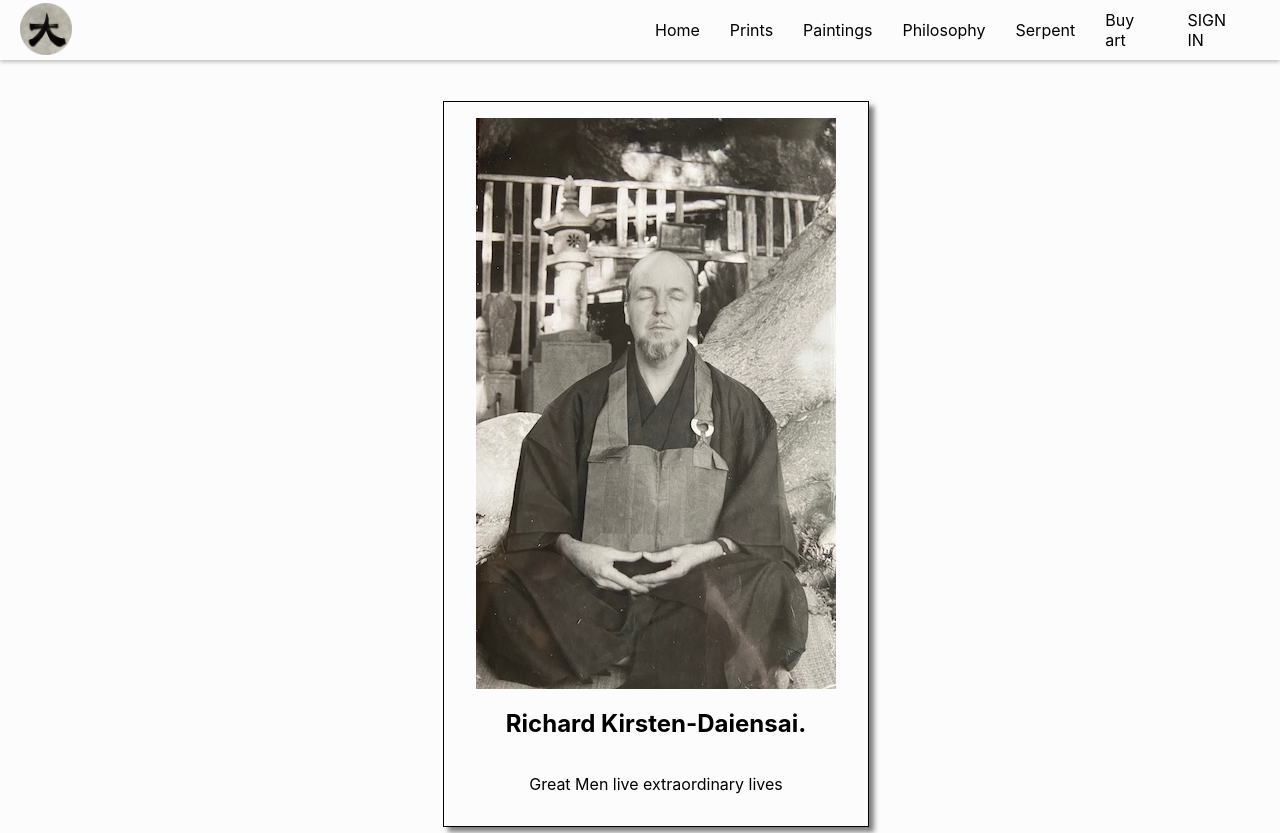
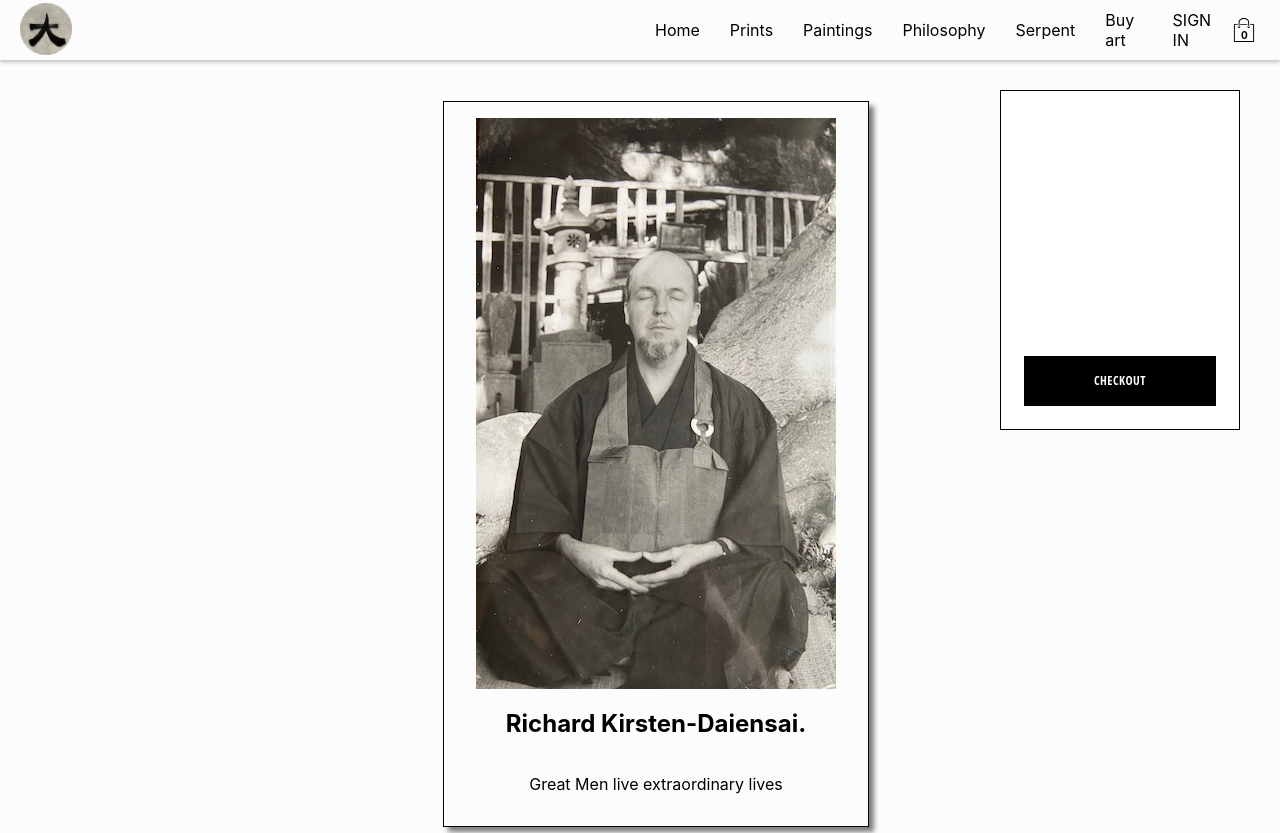
Before and after one commit to dorjepadma/kirsten-daiensai, a React (Create React App) app: page / in a window 1280 px wide. Shown: the top 833 px of the page. Built offline with nearby package versions, Linux system fonts and the light colour scheme; no server answers.

Commit message:
cart component drop down built out

```diff
--- /dev/null
+++ b/src/components/CartDropdown/CartDropdown.component.jsx
@@ -0,0 +1,14 @@
+import Button from '../Button/Button.component'
+
+import './CartDropdown.styles.scss';
+
+const CartDropdown = () => {
+return (
+  <div className='cart-dropdown-container'>
+    <div className='cart-items'/>
+    <Button>CHECKOUT</Button>
+    </div>
+)
+}
+
+export default CartDropdown;
--- /dev/null
+++ b/src/components/CartDropdown/CartDropdown.styles.scss
@@ -0,0 +1,26 @@
+.cart-dropdown-container {
+  position: absolute;
+  width: 240px;
+  height: 340px;
+  display: flex;
+  flex-direction:
+  column; padding: 20px;
+  border: 1px solid black;
+  background-color: white;
+  top: 90px;
+  right: 40px;
+  z-index: 5;
+  .empty-message {
+    font-size: 18px;
+    margin: 50px auto;
+  }
+    .cart-items {
+      height: 240px;
+      display: flex;
+      flex-direction: column;
+      overflow: scroll;
+    }
+    button {
+      margin-top: auto;
+    }
+  }
--- /dev/null
+++ b/src/components/CartIcon/CartIcon.component.jsx
@@ -0,0 +1,15 @@
+import { ReactComponent as ShoppingIcon } from '../../assets/shopping-bag.svg';
+
+import './CartIcon.styles.scss';
+
+const CartIcon = () => {
+  return (
+    <div className='cart-icon-container'>
+      <ShoppingIcon className='shopping-icon' />
+      <span className='item-count'>0</span>
+    </div>
+  )
+
+}
+
+export default CartIcon;
--- /dev/null
+++ b/src/components/CartIcon/CartIcon.styles.scss
@@ -0,0 +1,21 @@
+.cart-icon-container {
+  width: 45px;
+  height: 45px;
+  position: relative;
+  display: flex;
+  align-items: center;
+  justify-content: center;
+  cursor: pointer;
+  .shopping-icon {
+    width: 24px;
+    height: 24px;
+  }
+    .item-count {
+      position: absolute;
+      font-size: 10px;
+      font-weight: bold;
+      bottom: 12px;
+    }
+    }
+
+    // cart-dropdown.styles.scss .cart-dropdown-container { position: absolute; width: 240px; height: 340px; display: flex; flex-direction: column; padding: 20px; border: 1px solid black; background-color: white; top: 90px; right: 40px; z-index: 5; .empty-message { font-size: 18px; margin: 50px auto; } .cart-items { height: 240px; display: flex; flex-direction: column; overflow: scroll; } button { margin-top: auto; } }
--- a/src/routes/Navigation/Navigation.component.jsx
+++ b/src/routes/Navigation/Navigation.component.jsx
@@ -2,6 +2,10 @@
 import { Outlet, Link } from 'react-router-dom';
 import { UserContext } from '../../Context/user.context';
 import { signOutUser }  from '../../utils/Firebase/firebase.utils';
+
+import CartIcon from '../../components/CartIcon/CartIcon.component';
+import CartDropdown from '../../components/CartDropdown/CartDropdown.component';
+
 import DaiensaiLogo from '../../assets/Images/DaiensaiLogo.png';
 
 import './Navigation.styles.scss';
@@ -32,7 +36,9 @@
     <Link  to="/SignIn" className='nav-link'>SIGN IN</Link>
   )
 }
+    <CartIcon />
        </div>
+       <CartDropdown />
       </div>
       <Outlet />
     </Fragment>
```
Also changed, not shown: src/assets/shopping-bag.svg (added).
